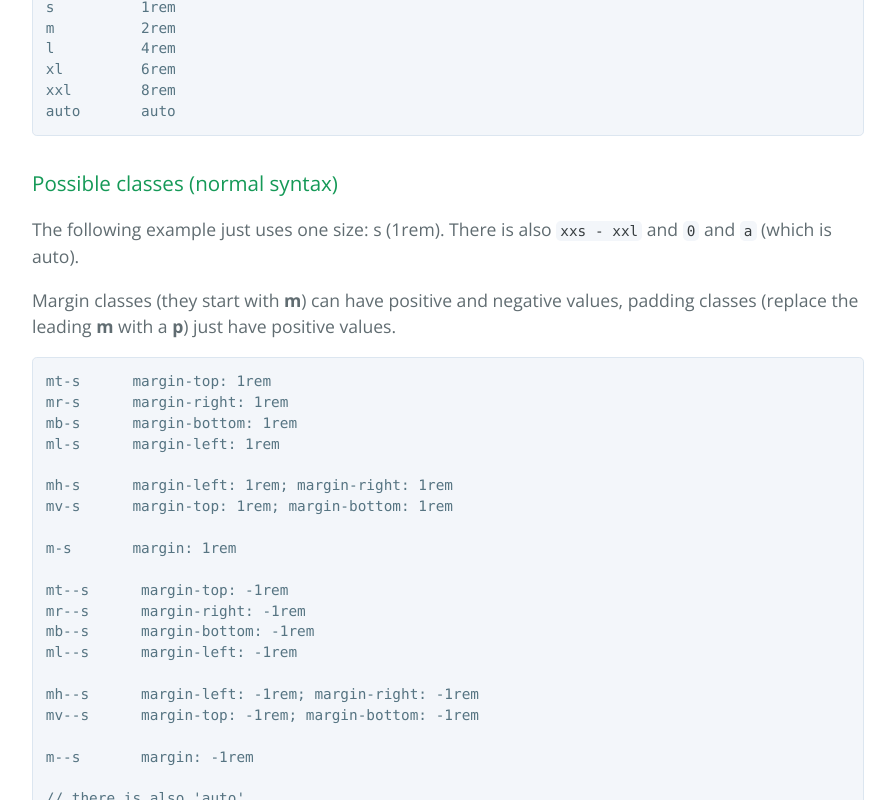
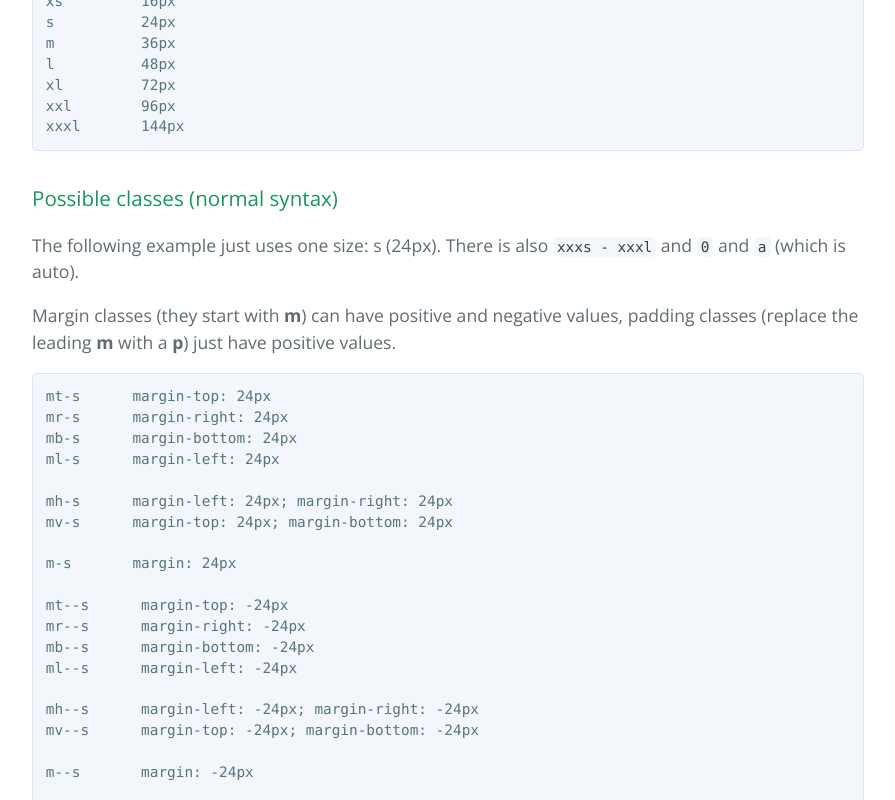
Before and after one commit to badabam/css-spaces, a plain HTML site: page index.html in a window 1280 px wide. Shown: the part 2958-3758 px from the top of the page, without its empty margins (192-1087 px from the left). Drawn offline with nearby package versions, Linux system fonts and the light colour scheme.

```diff
--- a/index.html
+++ b/index.html
@@ -51,7 +51,7 @@
 
 <p>Add classes to create paddings and margins.</p>
 
-<p>The following header has a <b>m</b>argin-<b>t</b>op with the size of <strong>xl</strong> (which is 6rem by default):</p>
+<p>The following header has a <b>m</b>argin-<b>t</b>op with the size of <strong>xl</strong>:</p>
 
 <div class="highlight highlight-text-html-basic"><pre>&lt;<span class="pl-ent">body</span>&gt;
 &lt;<span class="pl-ent">header</span> <span class="pl-e">class</span>=<span class="pl-s"><span class="pl-pds">"</span>mt-xl<span class="pl-pds">"</span></span>&gt;This is the header.&lt;/<span class="pl-ent">header</span>&gt;
@@ -75,7 +75,7 @@
 
 <p>All properties have <code>!important</code> as you should only add those classes, if you definitely want a specific behavior.</p>
 
-<p>Sizes are defined in <code>rem</code>. 1 rem is the root font size. So if you change the <code>font-size</code> of the body, you change the size of rem.</p>
+<p>Sizes are defined in <code>px</code>.</p>
 
 <h2>
 <a id="how-it-works" class="anchor" href="#how-it-works" aria-hidden="true"><span class="octicon octicon-link"></span></a>How it works</h2>
@@ -114,49 +114,51 @@
 
 <p>Example:</p>
 
-<div class="highlight highlight-source-css"><pre><span class="pl-e">.mt-xs</span>  { <span class="pl-c1"><span class="pl-c1">margin-top</span></span>: <span class="pl-c1">0.5<span class="pl-k">rem</span></span> }
-<span class="pl-e">.mt--xs</span> { <span class="pl-c1"><span class="pl-c1">margin-top</span></span>: <span class="pl-c1">0.5<span class="pl-k">rem</span></span> }</pre></div>
+<div class="highlight highlight-source-css"><pre><span class="pl-e">.mt-xs</span>  { <span class="pl-c1"><span class="pl-c1">margin-top</span></span>: <span class="pl-c1">16<span class="pl-k">px</span></span> }
+<span class="pl-e">.mt--xs</span> { <span class="pl-c1"><span class="pl-c1">margin-top</span></span>: <span class="pl-c1">16<span class="pl-k">px</span></span> }</pre></div>
 
 <h3>
 <a id="4-size" class="anchor" href="#4-size" aria-hidden="true"><span class="octicon octicon-link"></span></a>4. Size</h3>
 
-<pre><code>0          0
-xxs        0.25rem
-xs         0.5rem
-s          1rem
-m          2rem
-l          4rem
-xl         6rem
-xxl        8rem
-auto       auto
+<pre><code>a          auto
+0          0
+xxxs       4px
+xxs        8px
+xs         16px
+s          24px
+m          36px
+l          48px
+xl         72px
+xxl        96px
+xxxl       144px
 </code></pre>
 
 <h3>
 <a id="possible-classes-normal-syntax" class="anchor" href="#possible-classes-normal-syntax" aria-hidden="true"><span class="octicon octicon-link"></span></a>Possible classes (normal syntax)</h3>
 
-<p>The following example just uses one size: s (1rem). There is also <code>xxs - xxl</code> and <code>0</code> and <code>a</code> (which is auto).</p>
+<p>The following example just uses one size: s (24px). There is also <code>xxxs - xxxl</code> and <code>0</code> and <code>a</code> (which is auto).</p>
 
 <p>Margin classes (they start with <strong>m</strong>) can have positive and negative values, padding classes (replace the leading <strong>m</strong> with a <strong>p</strong>) just have positive values.</p>
 
-<pre><code>mt-s      margin-top: 1rem
-mr-s      margin-right: 1rem
-mb-s      margin-bottom: 1rem
-ml-s      margin-left: 1rem
+<pre><code>mt-s      margin-top: 24px
+mr-s      margin-right: 24px
+mb-s      margin-bottom: 24px
+ml-s      margin-left: 24px
 
-mh-s      margin-left: 1rem; margin-right: 1rem
-mv-s      margin-top: 1rem; margin-bottom: 1rem
+mh-s      margin-left: 24px; margin-right: 24px
+mv-s      margin-top: 24px; margin-bottom: 24px
 
-m-s       margin: 1rem
+m-s       margin: 24px
 
-mt--s      margin-top: -1rem
-mr--s      margin-right: -1rem
-mb--s      margin-bottom: -1rem
-ml--s      margin-left: -1rem
+mt--s      margin-top: -24px
+mr--s      margin-right: -24px
+mb--s      margin-bottom: -24px
+ml--s      margin-left: -24px
 
-mh--s      margin-left: -1rem; margin-right: -1rem
-mv--s      margin-top: -1rem; margin-bottom: -1rem
+mh--s      margin-left: -24px; margin-right: -24px
+mv--s      margin-top: -24px; margin-bottom: -24px
 
-m--s       margin: -1rem
+m--s       margin: -24px
 
 // there is also 'auto'
 mt-a       margin-top: auto
@@ -170,8 +172,8 @@
 m-a        margin: auto
 
 // padding classes would be like this:
-pt-s       padding-top: 1rem;
-pr-s       padding-right: 1rem;
+pt-s       padding-top: 24px;
+pr-s       padding-right: 24px;
 // etc.
 </code></pre>
 
```
Also changed, not shown: params.json (+1 -1 lines).
